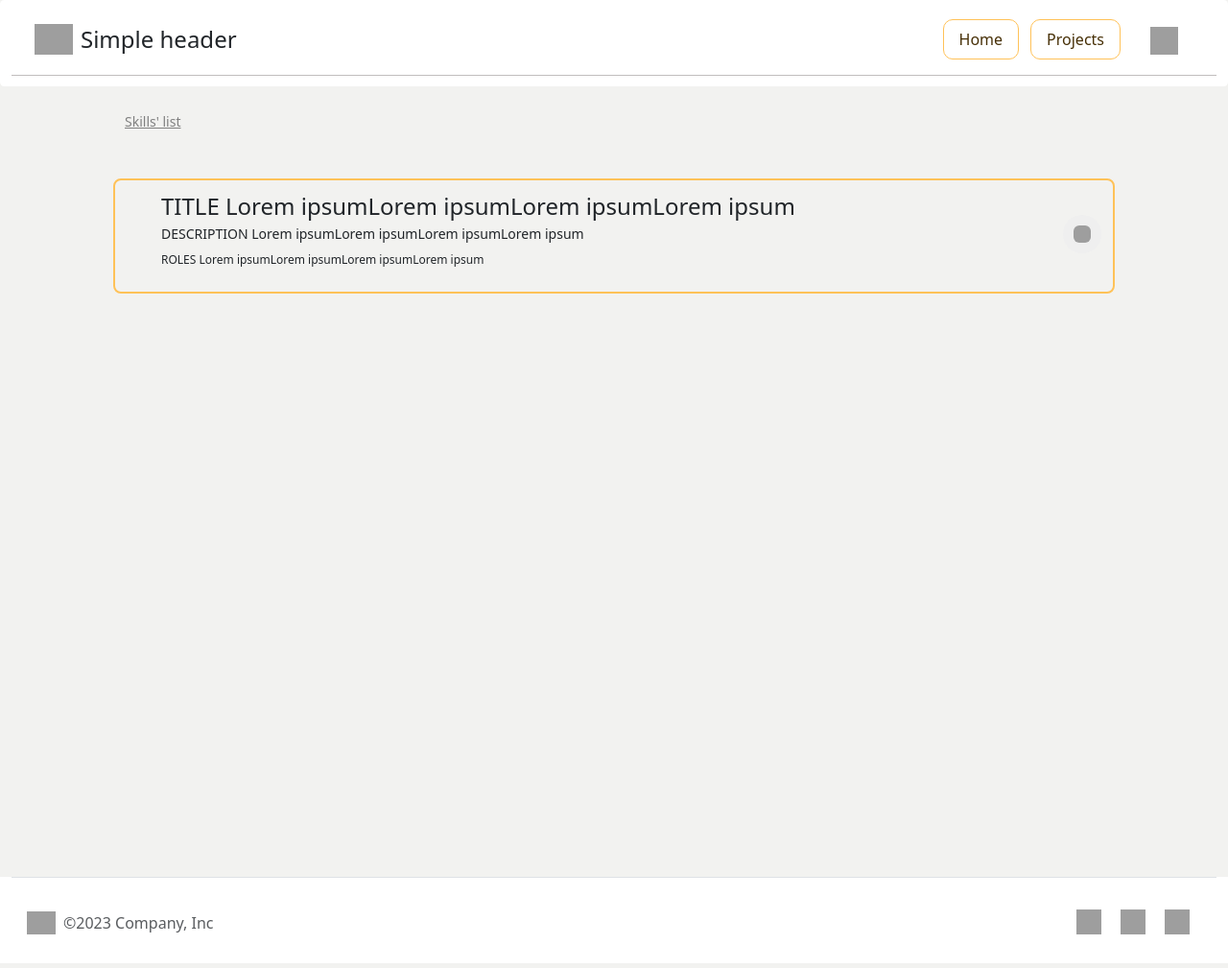
After one commit to antos07/int20h-2023, a Django app: template main-back/website/templates/website/all_projects_page.html in a window 1280 px wide. The commit adds this page. Shown: the whole page at 96% size. Run offline with Django 4.2, Linux system fonts and the light colour scheme; the template is opened without the code that fills it, so the values that code supplies are empty; parts of the project's set-up code (start-up, migrations or seed data) failed here and were passed over; some libraries are stand-ins or nearby versions; some web fonts are replaced; grey boxes are pictures that could not be loaded.

Commit message:
add all profiles page

```diff
--- a/main-back/website/static/css/unique.css
+++ b/main-back/website/static/css/unique.css
@@ -10,12 +10,13 @@
     border-bottom: 1px solid rgb(193, 189, 189);
 }
 .head-button-wrapper {
-    color: black;
+    --bs-nav-link-color: rgb(71, 48, 7) !important;
+    --bs-nav-link-hover-color: rgb(71, 48, 7) !important;
     border-radius: 10px;
-    border: 1px solid green;
+    border: 1px solid rgb(255, 194, 88);
 }
 .head-button-wrapper:hover {
-    background-color: rgb(174, 196, 174);
+    background-color: #f5e6cb;
 }
 .logo:hover {
     width: 30px;
@@ -29,9 +30,11 @@
         min-height: 1000px;
         align-content: center;
         font-family: 'OpenSans, OpenSans-Regular';
+        background-image: url("reg-back.png");
         background-position: center;
         background-repeat: no-repeat;
         background-size: cover;
+
 }
 .forms {
     margin-right: 20%;
@@ -69,9 +72,9 @@
     background-color: #f5e6cb;
 }
 .form-field-wrapper>input {
-    display: block;
+display: block;
   width: 100%;
-  padding: 0.375rem 0.75rem;
+  padding: 0;
   font-size: 1rem;
   font-weight: 400;
   line-height: 1.5;
@@ -85,3 +88,286 @@
   border-radius: 0.375rem;
   transition: border-color 0.15s ease-in-out, box-shadow 0.15s ease-in-out;
 }
+.img-profile {
+max-height: 40px;
+}
+.profile-icon {
+    margin-left: 3px;
+    margin-top: 0 !important;
+    width: 29px;
+    height: 29px;
+}
+.profile-icon:hover {
+    margin-left: 0;
+    width: 32px;
+    height: 32px;
+}
+.aParent div {
+    float: left;
+    clear: none;
+}
+.btn-profile-subpage {
+    width: 50%;
+    height: 40px;
+    padding-top: 6px;
+    text-align: center;
+    font-size: 16px;
+    border-bottom: 1px solid rgb(189, 189, 189);
+}
+.btn-profile-subpage:hover {
+    font-size: 18px;
+}
+.page-divider {
+    padding-left: 40px;
+    justify-content: center;
+    min-height: 200px;
+}
+.one {
+    float: left;
+    width:40%;
+}
+.two {
+    float: left;
+    width:60%;
+}
+.avatar {
+    height: 170px;
+    width: 170px;
+    border-radius: 10%;
+    margin-top: 30px;
+}
+.skills-contacts {
+    margin-top: 20px;
+    max-width: 170px;
+}
+.info-name {
+    margin-top: 60px;
+    margin-left: 20px;
+    font-size: 24px;
+}
+.info-email {
+    margin-left: 20px;
+    font-size: 20px;
+}
+
+@media only screen and (max-width: 500px) {
+    .one {
+        float: none;
+        border-right: none;
+        width: 100%;
+        max-width: 84%;
+    }
+    .two {
+        float: none;
+        width: 100%;
+        max-height: 100px !important;
+        max-width: 84%;
+    }
+    .avatar {
+        height: 170px;
+        width: 170px;
+        border-radius: 10%;
+        margin-top: 20px;
+        left: 50%;
+        transform: translateX(38%);
+    }
+    .skills-contacts {
+        margin-top: 5px;
+        margin-left: 10px;
+        text-align: left;
+        max-width: 100%;
+    }
+    .info-name {
+        left: 50%;
+        transform: translateX(23%);
+        margin-top: 20px;
+        font-size: 22px;
+    }
+    .info-email {
+        margin-top: 0 !important;
+        left: 50%;
+        transform: translateX(23%);
+        font-size: 18px;
+    }
+}
+.profile-link {
+    text-decoration: underline;
+    color: grey;
+    font-size: 16px;
+    margin-top: 1px;
+}
+.profile-actions {
+    margin-left: 30px;
+}
+.description {
+    margin-top: 10px;
+}
+.category-project {
+    text-align: center;
+}
+.project-frame {
+    border: 2px solid rgb(255, 194, 88);
+    border-radius: 8px;
+}
+.button-cancel {
+    width:40px;
+    height:40px;
+    border-width: 0;
+    border-radius: 3rem;
+}
+.prof-title {
+    line-height: 5px;
+}
+.prof-roles {
+    font-size: 12px;
+    line-height: 2px;
+}
+.prof-descrip {
+    font-size: 14px;
+}
+.page-content {
+	position: absolute;
+	top: 50px;
+	height: 100%;
+	width: 100%;
+	left: 0px;
+}
+.navigation-menu {
+	position: fixed;
+	height: 100%;
+	width: 250px;
+	top: 90px;
+	left: 0px;
+	background: #f4ead7;
+    display: none;
+	z-index: 100;
+}
+@keyframes dropdown-on {
+	from {
+    transform: translateX(-150%);
+	}
+    to {
+    transform: translateX(0%);
+	}
+}
+@keyframes dropdown-off {
+	from {
+    transform: translateX(0%);
+	}
+    to {
+    transform: translateX(-150%);
+	}
+}
+
+@keyframes content-div-thin {
+	0% {
+    width: 1440px;
+	right: 0px;
+	}
+    100% {
+    width: 1000px;
+	right: 0px;
+	}
+}
+@keyframes content-div-wide {
+	0% {
+    width: 1000px;
+	right: 0px;
+	}
+    100% {
+    width: 1440px;
+	right: 0px;
+	}
+}
+.mainPage-link {
+	position: absolute;
+	width: 170px;
+	height: 30px;
+	left: 40px;
+	top: 30px;
+
+	font-family: 'Inter';
+	font-style: normal;
+	font-weight: 500;
+	font-size: 20px;
+	line-height: 19px;
+	text-align: center;
+	text-decoration: none;
+
+	color: #400778;
+}
+.main-page-underline {
+	position: absolute;
+	width: 80px;
+	left: 83px;
+	top: 44px;
+
+	border-top: 1px solid #400778;
+}
+.subpage-link {
+	position: absolute;
+	width: 200px;
+	height: 80px;
+	left: 25px;
+	top: 100px;
+
+	font-family: 'Inter';
+	font-style: normal;
+	font-weight: 500;
+	font-size: 15px;
+	line-height: 19px;
+	text-align: left;
+	text-decoration: none;
+
+	color: #8D0E88;
+}
+.mail {
+	position: absolute;
+	width: 200px;
+	height: 80px;
+	left: 25px;
+	bottom: 0px;
+
+	font-family: 'Inter';
+	font-style: italic;
+	font-weight: 500;
+	font-size: 12px;
+	line-height: 19px;
+	text-align: center;
+
+	color: #400778;
+}
+.general-content {
+	position: relative;
+	height: 100%;
+	width: auto;
+	margin-top: 0px;
+	margin-right: 0px;
+	margin-left: 0px;
+	display: flex;
+	align-items: center;
+}
+
+
+.show-menu {display: block;}
+.move-content {margin-left: 250px;}
+.close-nav {
+    font-size: 12px;
+    text-align: right !important;
+    text-decoration: underline;
+    color: grey;
+}
+.chechbox-label {
+    font-size: 14px;
+}
+@media only screen and (max-width: 600px) {
+    .navigation-menu {
+        top: 131px;
+    }
+
+}
+@media only screen and (max-width: 450px) {
+    .navigation-menu {
+        top: 131px;
+    }
+}
--- /dev/null
+++ b/main-back/website/static/js/scripts.js
@@ -0,0 +1,27 @@
+"use strict";
+
+let menuVisibility = false;
+
+function toogleShow(item, classAddition){
+	item.classList.toggle(classAddition);
+}
+
+
+function menuDropDown() {
+	let menu = document.getElementById("nav-menu");
+	let contentDiv = document.getElementById("content-div");
+
+	if (menuVisibility == false) {
+	toogleShow(menu, "show-menu");
+	menu.style.animation = 'dropdown-on 0.7s';
+	contentDiv.style.animation = 'content-div-thin 0.7s';
+	toogleShow(contentDiv, "move-content");
+	menuVisibility = true;
+	}
+	else {
+	menu.style.animation = 'dropdown-off 0.7s';
+	setTimeout(toogleShow, 450, menu, "show-menu");
+	toogleShow(contentDiv, "move-content");
+	menuVisibility = false;
+	}
+}
--- /dev/null
+++ b/main-back/website/templates/website/all_projects_page.html
@@ -0,0 +1,98 @@
+<!DOCTYPE html>
+<html lang="en">
+<head>
+    <meta charset="UTF-8">
+    <meta http-equiv="X-UA-Compatible" content="IE=edge">
+    <meta name="viewport" content="width=device-width, initial-scale=1.0">
+    <link href="https://fonts.cdnfonts.com/css/ink-free" rel="stylesheet">
+    <link href="bootstrap.css" rel="stylesheet">
+    <link href="unique.css" rel="stylesheet">
+    <link rel="icon" type="image/x-icon" href="#">
+    <script src="scripts.js"></script>
+    <script src="#"></script>
+    <title>Title</title>
+</head>
+
+<body style="background-color:#f2f2f0;">
+<div class="container-fluid" style="border-radius: 0.275rem; background-color: white; min-height: 90px;">
+        <header class="d-flex flex-wrap justify-content-center py-3 head">
+          <p class="d-flex align-items-center mb-3 ms-4 me-4 mt-1 mb-md-0 me-md-auto text-dark text-decoration-none">
+            <img class="bi me-2" width="40" height="32" src="project-logo.png">
+            <span class="fs-4 me-3">Simple header</span>
+          </p>
+
+          <ul class="nav nav-pills me-4 mt-1 ms-4">
+            <li class="nav-item head-button-wrapper me-1"><a href="#" class="nav-link">Home</a></li>
+            <li class="nav-item head-button-wrapper me-1 ms-2"><a href="#" class="nav-link">Projects</a></li>
+            <li class="nav-item ms-2"><a href="#" class="nav-link img-profile">
+            <img src="profile.png" class="profile-icon"></a></li>
+          </ul>
+        </header>
+</div>
+
+<div id="content" class="container px-lg-5 justify-content-center" style="min-height: 800px">
+<br>
+<div class="container">
+<a href="#" class="profile-link" style="font-size: 14px;" onclick="menuDropDown()">Skills' list</a><br><br>
+</div>
+
+    <nav class="navigation-menu" id="nav-menu">
+        <div class="container mt-2 ms-2" style="margin: auto;">
+         <a href="#" class="close-nav" onclick="menuDropDown()">Hide</a><br><br>
+        </div>
+
+    <p class="mainPage-link">Skills</a>
+    <hr class="main-page-underline">
+
+
+    <div class="container mt-4 justify-content-center">
+        <div class="round">
+          <input type="checkbox" checked id="checkbox" />
+          <label for="checkbox" class="chechbox-label">Skill1</label><br>
+          <input type="checkbox" checked id="checkbox" />
+          <label for="checkbox" class="chechbox-label">Skill2</label>
+        </div>
+    </div>
+
+
+
+    </nav>
+
+
+
+           <div class="row container mt-4 project-frame m-auto" style="align-items: center; height: 120px;">
+                <div class="col">
+                    <p class="text-sm-start ms-4 me-4 fs-4 mt-2 prof-title">TITLE Lorem ipsumLorem ipsumLorem ipsumLorem ipsum</p>
+                    <p class="text-sm-start ms-4 me-4 prof-descrip">DESCRIPTION Lorem ipsumLorem ipsumLorem ipsumLorem ipsum</p>
+                    <p class="text-sm-start ms-4 me-4 prof-roles">ROLES Lorem ipsumLorem ipsumLorem ipsumLorem ipsum</p>
+
+                </div>
+                <div class="col align-content-center" style="width: 40px; max-width: 40px; padding-left: 0;">
+                    <button type="button" class="button-cancel">
+                        <img src="images/cross.png" class="rounded mx-auto d-block" width="18px" height="18px">
+                    </button>
+                 </div>
+    </div>
+</div>
+
+<div class="container-fluid mt-2" style="background-color: white; height: 90px">
+    <footer class="d-flex flex-wrap justify-content-between align-items-center py-3 my-4 border-top">
+      <div class="col-md-4 d-flex align-items-center ms-3 mt-3">
+        <p href="/" class="mb-3 me-2 text-muted text-decoration-none lh-1">
+          <img src="project-logo.png" class="bi" width="30" height="24">
+        </p>
+        <p class="text-muted">©2023 Company, Inc</p>
+       </div>
+
+       <div class="nav col-md-4 justify-content-end list-unstyled d-flex me-3 mt-3 mb-3">
+        <a class="logo-wrapper ms-2 me-2" href="#"><img src="insta-logo.png" class="bi logo" width="26" height="26"></a>
+        <a class="logo-wrapper ms-2 me-2" href="#"><img src="fb-logo.png" class="bi logo" width="26" height="26"></a>
+        <a class="logo-wrapper ms-2 me-2" href="#"><img src="tw-logo.png" class="bi logo" width="26" height="26"></a>
+       </div>
+    </footer>
+</div>
+
+
+<script src="bootstrap.bundle.min.js"></script>
+</body>
+</html>
```
